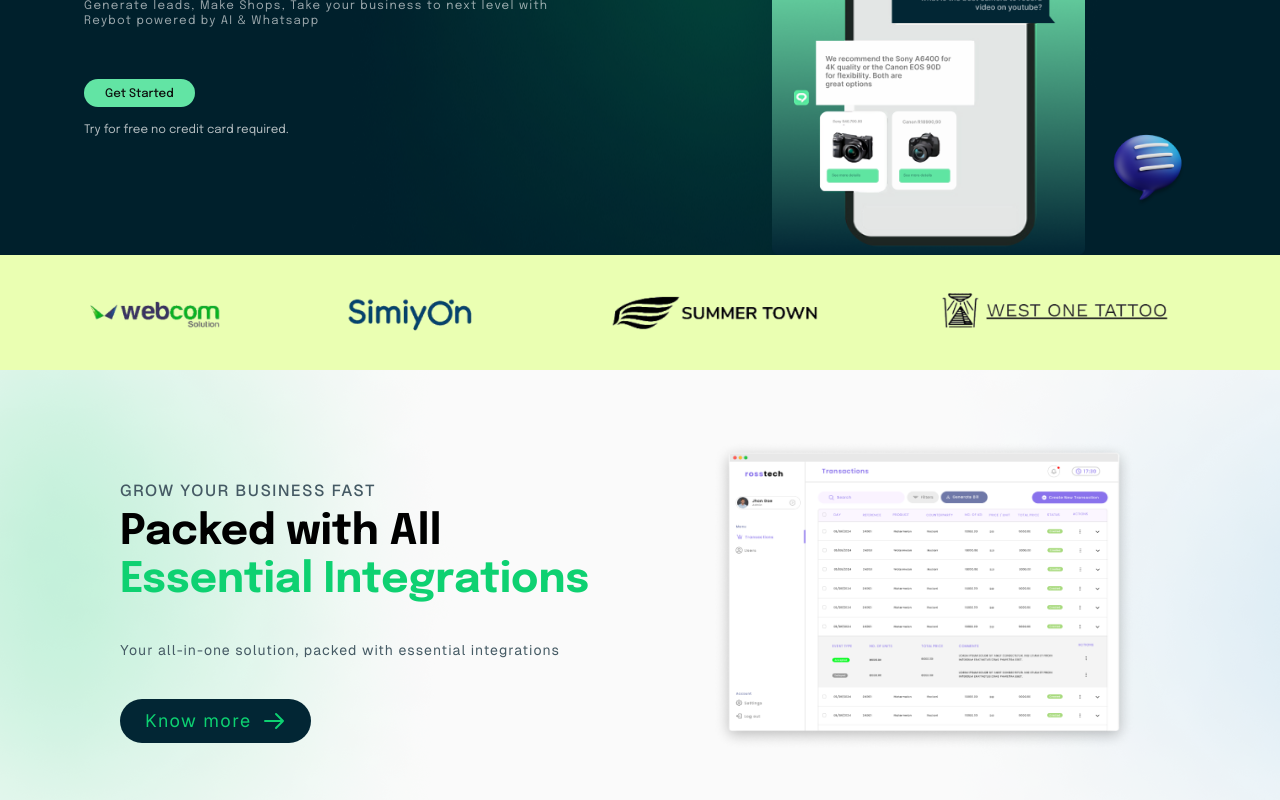
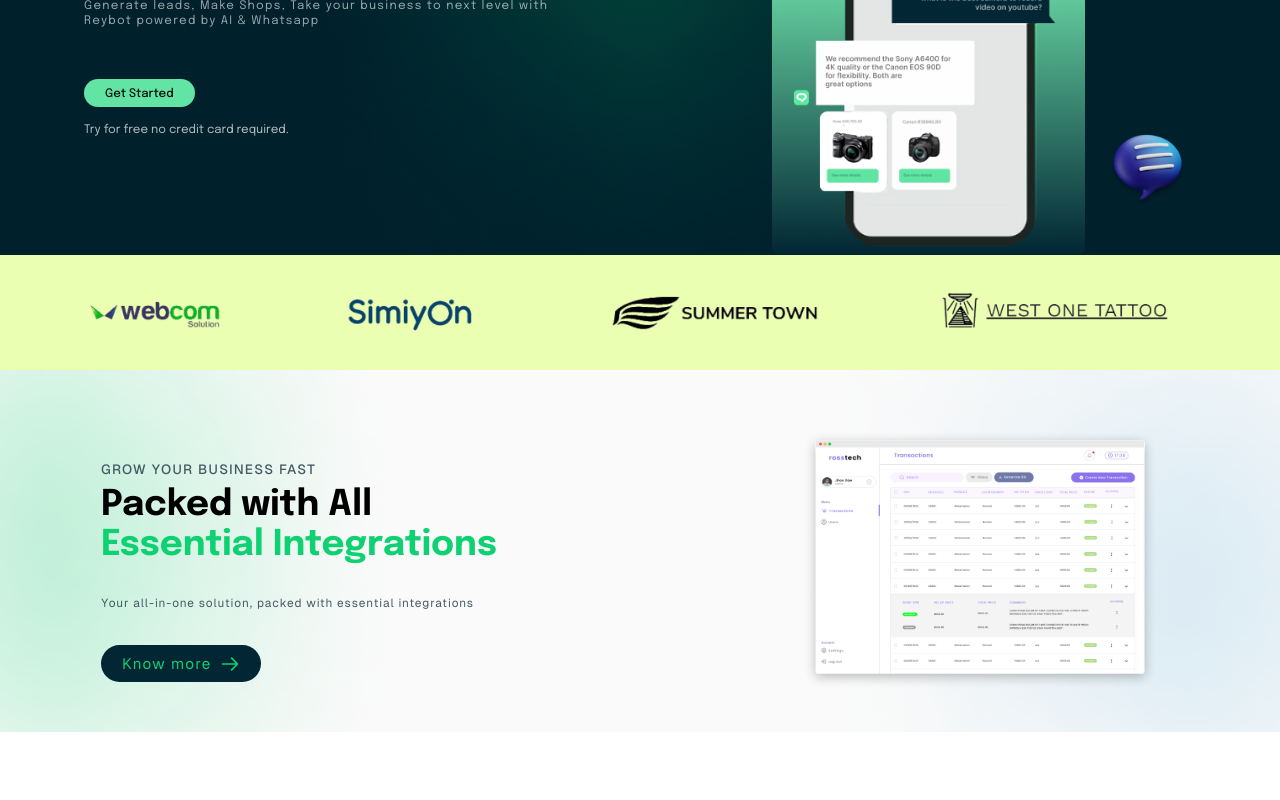
Before and after one commit to Aditya-0712/Reybot, a React (Create React App) app: page / in a window 1280 px wide. Shown: the part 355-1155 px from the top of the page. After the commit the page ends 1087 px from the top, so only its background shows below. Built offline with nearby package versions, Linux system fonts and the light colour scheme.

Commit message:
section 2 px to vw

```diff
--- a/src/Landing Page/components/hero/hero.css
+++ b/src/Landing Page/components/hero/hero.css
@@ -4,4 +4,5 @@
     margin:0;
     width:100%;
     height:fit-content;
+    background-size: cover;
 }
--- a/src/Landing Page/components/section2/Group1.css
+++ b/src/Landing Page/components/section2/Group1.css
@@ -1,47 +1,49 @@
 .group1{
     display: flex;
     flex-direction: column;
-    margin:110px 0 auto 120px;
+    margin: 7.24vw 0 auto 7.89vw;
 }
 
 .group1 .heading{
-    font:16px geist-med;
+    font:1.05vw geist-med;
     color:#455A64;
     margin:0 auto 0 0;
-    letter-spacing: 1.5px;
+    letter-spacing: 0.1vw;
 }
 
 .group1 .bold{
-    font:42px epilogue-bold;
+    font:2.77vw epilogue-bold;
     color:black;
-    margin:10px auto 0 0;
+    margin:0.66vw auto 0 0;
 }
 
 .group1 .desc{
-    font:14px geist-reg;
+    font:0.92vw geist-reg;
     color:#455A64;
-    letter-spacing: 1px;
-    margin: 40px auto 0 0;
+    letter-spacing: 0.07vw;
+    margin: 2.63vw auto 0 0;
 }
 
 .group1 .a{
     display: flex;
     text-decoration: none;
-    border-radius: 50px;
-    padding: 10px 25px;
+    border-radius: 3.29vw;
+    padding: 0.66vw 1.64vw;
     background-color: #022634;
-    margin:40px auto 0 0;
+    margin:2.63vw auto 0 0;
 }
 
 .group1 .a:hover{background-color: #0b3d4f;}
 
 .group1 .a p{
-    font:18px geist-reg;
-    letter-spacing: 1.5px;
+    font:1.18vw geist-reg;
+    letter-spacing: 0.1vw;
     color:#0DD171;
     margin:auto 0;
 }
 
 .group1 .a img{
-    margin: auto 0 auto 10px;
+    margin: auto 0 auto 0.66vw;
+    width: 1.577vw;
+    height: 1.577vw;
 }
--- a/src/Landing Page/components/section2/Group1.jsx
+++ b/src/Landing Page/components/section2/Group1.jsx
@@ -7,7 +7,7 @@ function Group1(){
         <div className="group1">
             <p className="heading">GROW YOUR BUSINESS FAST</p>
             <p className="bold">Packed with All</p>
-            <p className="bold" style={{color:"#0ED171", marginTop:"5px"}}>Essential Integrations</p>
+            <p className="bold" style={{color:"#0ED171", marginTop:"0.329vw"}}>Essential Integrations</p>
             <p className="desc">Your all-in-one solution, packed with essential integrations</p>
 
             <Link to="" className="a"><p>Know more</p><img src={rightArrow} alt="arrow" /></Link>
--- a/src/Landing Page/components/section2/section2.css
+++ b/src/Landing Page/components/section2/section2.css
@@ -3,13 +3,13 @@
     width: 100%;
     margin: 0;
     background-image: url("../../../images/forSection2/Frame.png");
-    height: 430px;
+    height: 28.33vw;
     background-repeat: no-repeat;
     background-size: cover;
 }
 
 .section2 .adcard{
-    margin:auto 145px 50px auto;
-    width: 422px;
-    height: 309px;
+    margin:auto 9.55vw 3.29vw auto;
+    width: 27.8vw;
+    height: 20.31vw;
 }
```
